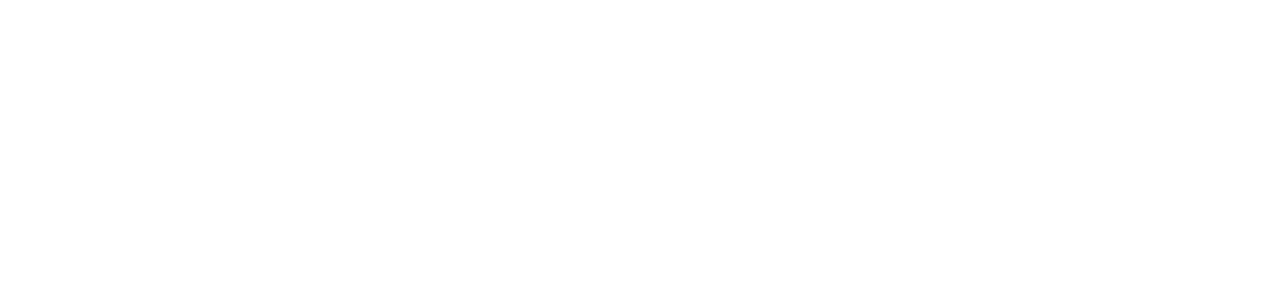
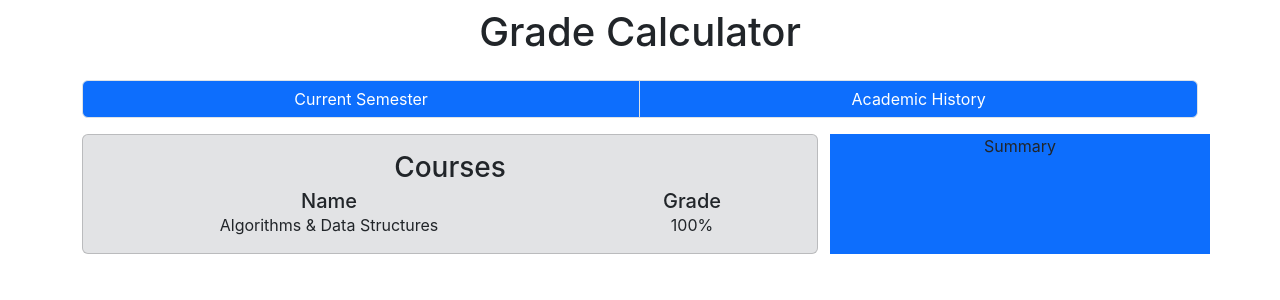
Before and after one commit to lopezkor000/academic-history, a React (Create React App) app: page / in a window 1280 px wide. Shown: the top 300 px of the page. Built offline with nearby package versions, Linux system fonts and the light colour scheme.

Commit message:
progress

```diff
--- a/public/index.html
+++ b/public/index.html
@@ -25,6 +25,18 @@
       Learn how to configure a non-root public URL by running `npm run build`.
     -->
 		<title>React App</title>
+
+		<link
+			href="https://cdn.jsdelivr.net/npm/bootstrap@5.3.3/dist/css/bootstrap.min.css"
+			rel="stylesheet"
+			integrity="sha384-QWTKZyjpPEjISv5WaRU9OFeRpok6YctnYmDr5pNlyT2bRjXh0JMhjY6hW+ALEwIH"
+			crossorigin="anonymous"
+		/>
+		<script
+			src="https://cdn.jsdelivr.net/npm/bootstrap@5.3.3/dist/js/bootstrap.bundle.min.js"
+			integrity="sha384-YvpcrYf0tY3lHB60NNkmXc5s9fDVZLESaAA55NDzOxhy9GkcIdslK1eN7N6jIeHz"
+			crossorigin="anonymous"
+		></script>
 	</head>
 	<body>
 		<noscript>You need to enable JavaScript to run this app.</noscript>
--- a/src/App.js
+++ b/src/App.js
@@ -1,7 +1,14 @@
 import "./App.css";
+import CurrentSemester from "./components/CurrentSemester/CurrentSemester";
+import TopBar from "./components/TopBar";
 
 function App() {
-  return <></>;
+	return (
+		<div className="container text-center">
+			<TopBar />
+			<CurrentSemester />
+		</div>
+	);
 }
 
 export default App;
--- /dev/null
+++ b/src/components/CurrentSemester/CurrentSemester.js
@@ -0,0 +1,26 @@
+function CurrentSemester() {
+	return (
+		<div className="row">
+			<div className="col col-8 ">
+				<div className="card bg-secondary-subtle">
+					<div className="card-body">
+						<div className="card-title h3">Courses</div>
+						<div className="card-subtitle h5">
+							<div className="row">
+								<div className="col col-8">Name</div>
+								<div className="col col-4">Grade</div>
+							</div>
+						</div>
+						<div className="card-text row">
+							<div className="col col-8">Algorithms & Data Structures</div>
+							<div className="col col-4">100%</div>
+						</div>
+					</div>
+				</div>
+			</div>
+			<div className="col col-4 bg-primary">Summary</div>
+		</div>
+	);
+}
+
+export default CurrentSemester;
--- /dev/null
+++ b/src/components/TopBar.js
@@ -0,0 +1,24 @@
+function TopBar() {
+	return (
+		<>
+			<div className="row pt-2">
+				<h1>Grade Calculator</h1>
+			</div>
+			<div className="row py-3">
+				<div className="btn-group" role="group">
+					{/* <button type="button" className="btn btn-primary">
+						Dashboard
+					</button> */}
+					<button type="button" className="btn btn-primary border">
+						Current Semester
+					</button>
+					<button type="button" className="btn btn-primary border">
+						Academic History
+					</button>
+				</div>
+			</div>
+		</>
+	);
+}
+
+export default TopBar;
```
Also changed, not shown: src/components/AcademicHistory/AcademicHistory.js (added). Lines whose indentation alone changed are shown as unchanged.
